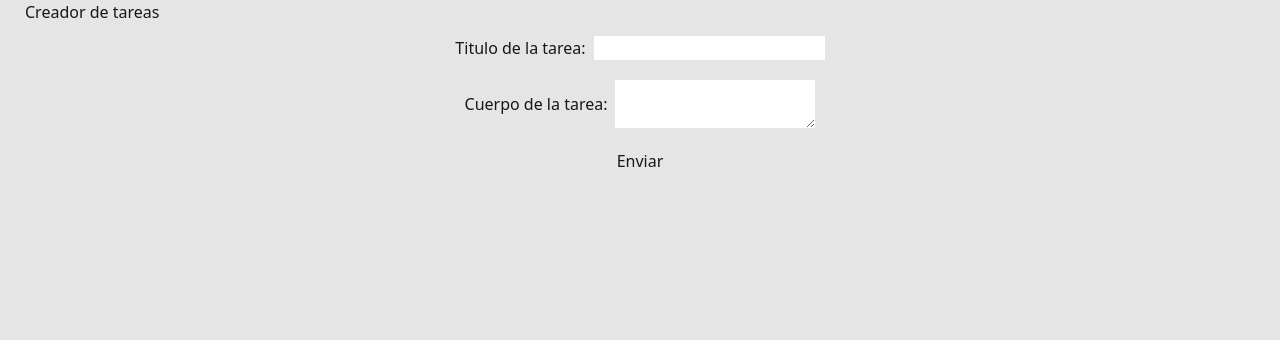
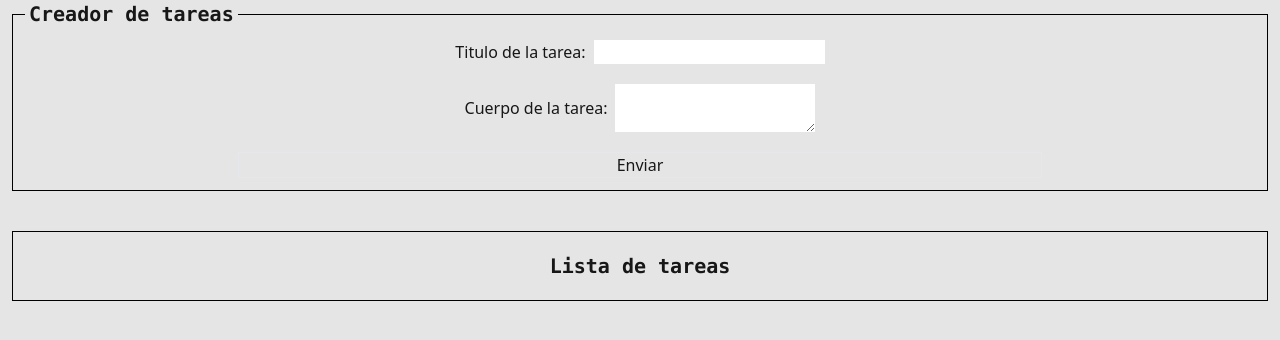
Before and after one commit to SirMarkus73/aprendiendo-react, a React (Vite) app in the folder projects/01-todo/: page / in a window 1280 px wide. Shown: the top 340 px of the page. Built offline with nearby package versions, Linux system fonts and the light colour scheme.

Commit message:
Mejorados los estilos

```diff
--- a/projects/01-todo/src/components/Task.jsx
+++ b/projects/01-todo/src/components/Task.jsx
@@ -7,7 +7,7 @@ export function Task({ id, title, children }) {
     return (
         <article
             className={
-                "flex w-2/3 flex-row justify-around gap-3 border bg-slate-700 p-1 dark:bg-neutral-700"
+                "flex w-2/3 flex-row justify-around gap-3 border border-black bg-neutral-400 p-1 dark:bg-neutral-700"
             }
         >
             <div className={"flex flex-col gap-2"}>
--- a/projects/01-todo/src/components/TaskCreator.jsx
+++ b/projects/01-todo/src/components/TaskCreator.jsx
@@ -5,8 +5,10 @@ export function TaskCreator() {
     const { register, handleSubmit } = useForm()
 
     return (
-        <fieldset className={"mx-3 border p-3"}>
-            <legend>Creador de tareas</legend>
+        <fieldset className={"mx-3 border border-black p-3 dark:border-white"}>
+            <legend className={"px-1 font-mono text-xl font-semibold"}>
+                Creador de tareas
+            </legend>
             <form
                 className={"mx-3 flex flex-col items-center gap-5"}
                 onSubmit={handleSubmit(createTask)}
--- a/projects/01-todo/src/logic.js
+++ b/projects/01-todo/src/logic.js
@@ -63,7 +63,7 @@ export function editTask(id) {
     tasks.map((task) => {
         if (task.id === id) {
             const newName = prompt("Nuevo titulo", task.title)
-            const newDescription = prompt("Nueva descripcion", task.description)
+            const newDescription = prompt("Nueva descripción", task.description)
 
             const newTask = {
                 id: task.id,
--- a/projects/01-todo/src/main.jsx
+++ b/projects/01-todo/src/main.jsx
@@ -13,7 +13,14 @@ console.log(tasks)
 ReactDOM.createRoot(document.getElementById("root")).render(
     <React.StrictMode>
         <TaskCreator />
-        <section className={"my-10 flex flex-col items-center gap-4"}>
+        <section
+            className={
+                "m-3 my-10 flex h-max flex-col items-center gap-4 border border-black py-5 dark:border-white"
+            }
+        >
+            <h1 className={"text-start font-mono text-xl font-semibold"}>
+                Lista de tareas
+            </h1>
             {tasks.map((task) => {
                 return (
                     <Task key={task.id} id={task.id} title={task.title}>
```
